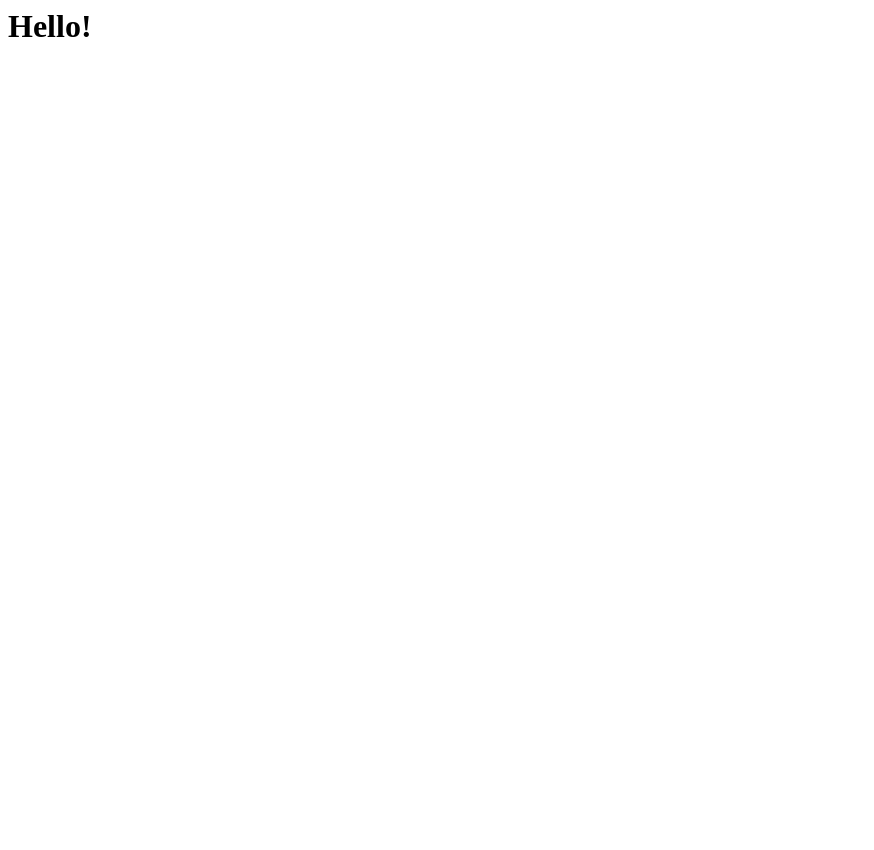
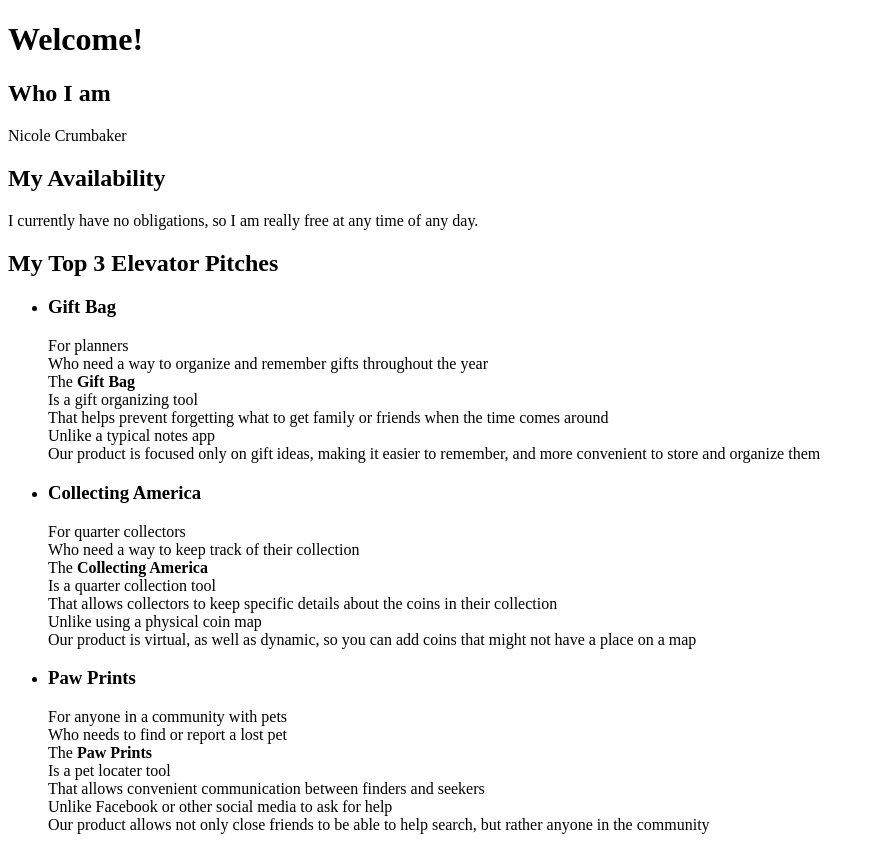
Before and after one commit to nicolejoyc/gitDemonstration, a plain HTML site: page index.html in a window 1280 px wide. Shown: the whole page, without its empty margins (0-874 px from the left). Before the commit the page ends 800 px from the top, so only its background shows below. Drawn offline with Linux system fonts and the light colour scheme.

Commit message:
Update index.html to include bio content

```diff
--- a/index.html
+++ b/index.html
@@ -1 +1,68 @@
-<h1>Hello!</h1>
+<!DOCTYPE html>
+<html>
+  <head>
+    <title>Nicole's Page</title>
+    <style>
+
+    </style>
+  </head>
+  <body>
+    <h1>Welcome!</h1>
+    <section>
+      <h2>Who I am</h2>
+      <p>Nicole Crumbaker</p>
+    </section>
+    <section>
+      <h2>My Availability</h2>
+      <p>
+        I currently have no obligations, so I am really free
+        at any time of any day.
+      </p>
+    </section>
+    <section>
+      <h2>My Top 3 Elevator Pitches</h2>
+      <ul>
+        <li>
+          <h3>Gift Bag</h3>
+          <p>
+            For planners<br>
+            Who need a way to organize and remember gifts throughout the year<br>
+            The <b>Gift Bag</b><br>
+            Is a gift organizing tool<br>
+            That helps prevent forgetting what to get family or friends when the time
+            comes around<br>
+            Unlike a typical notes app<br>
+            Our product is focused only on gift ideas, making it easier to remember, and
+            more convenient to store and organize them
+          </p>
+        </li>
+        <li>
+          <h3>Collecting America</h3>
+          <p>
+            For quarter collectors<br>
+            Who need a way to keep track of their collection<br>
+            The <b>Collecting America</b><br>
+            Is a quarter collection tool<br>
+            That allows collectors to keep specific details about the coins
+            in their collection<br>
+            Unlike using a physical coin map<br>
+            Our product is virtual, as well as dynamic, so you can add coins
+            that might not have a place on a map
+          </p>
+        </li>
+        <li>
+          <h3>Paw Prints</h3>
+          <p>
+            For anyone in a community with pets<br>
+            Who needs to find or report a lost pet<br>
+            The <b>Paw Prints</b><br>
+            Is a pet locater tool<br>
+            That allows convenient communication between finders and seekers<br>
+            Unlike Facebook or other social media to ask for help<br>
+            Our product allows not only close friends to be able to help search, but rather anyone in the community
+          </p>
+        </li>
+      </ul>
+    </section>
+  </body>
+</html>
```
